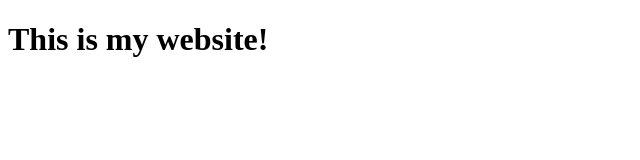
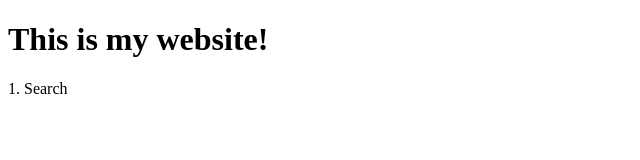
Before and after one commit to LindseyLovejoy/website1, a plain HTML site: page index.html in a window 1280 px wide. Shown: the full height of the page, 0-640 px from the left. Drawn offline with Linux system fonts and the light colour scheme.

Commit message:
Fri, Feb 23, 2024, 2:58 PM -08:00

```diff
--- a/index.html
+++ b/index.html
@@ -6,6 +6,6 @@
 
 <body>
 <h1>This is my website!</h1>
-
+<a>1. Search</a>
 </body>
 </html>
```
